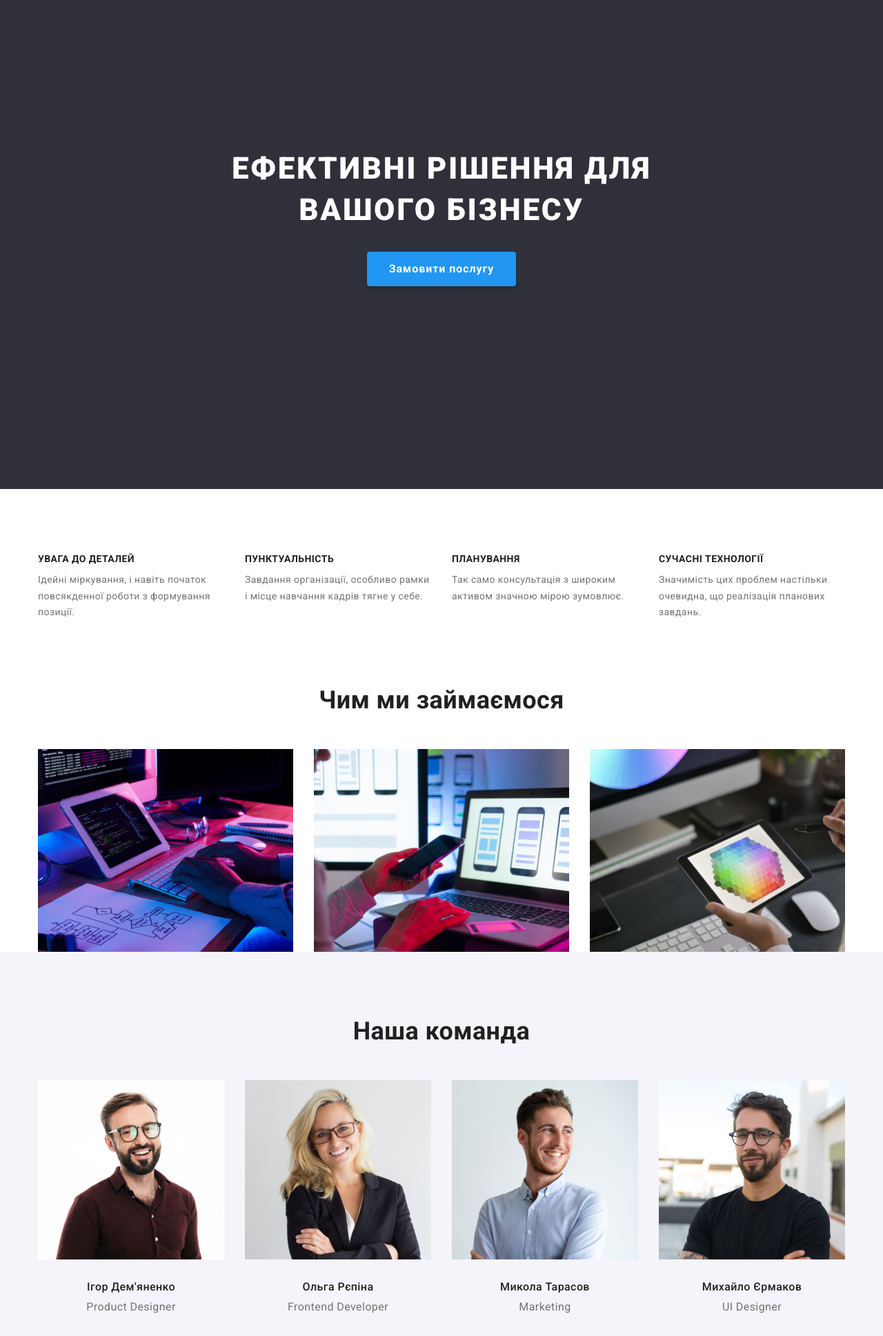
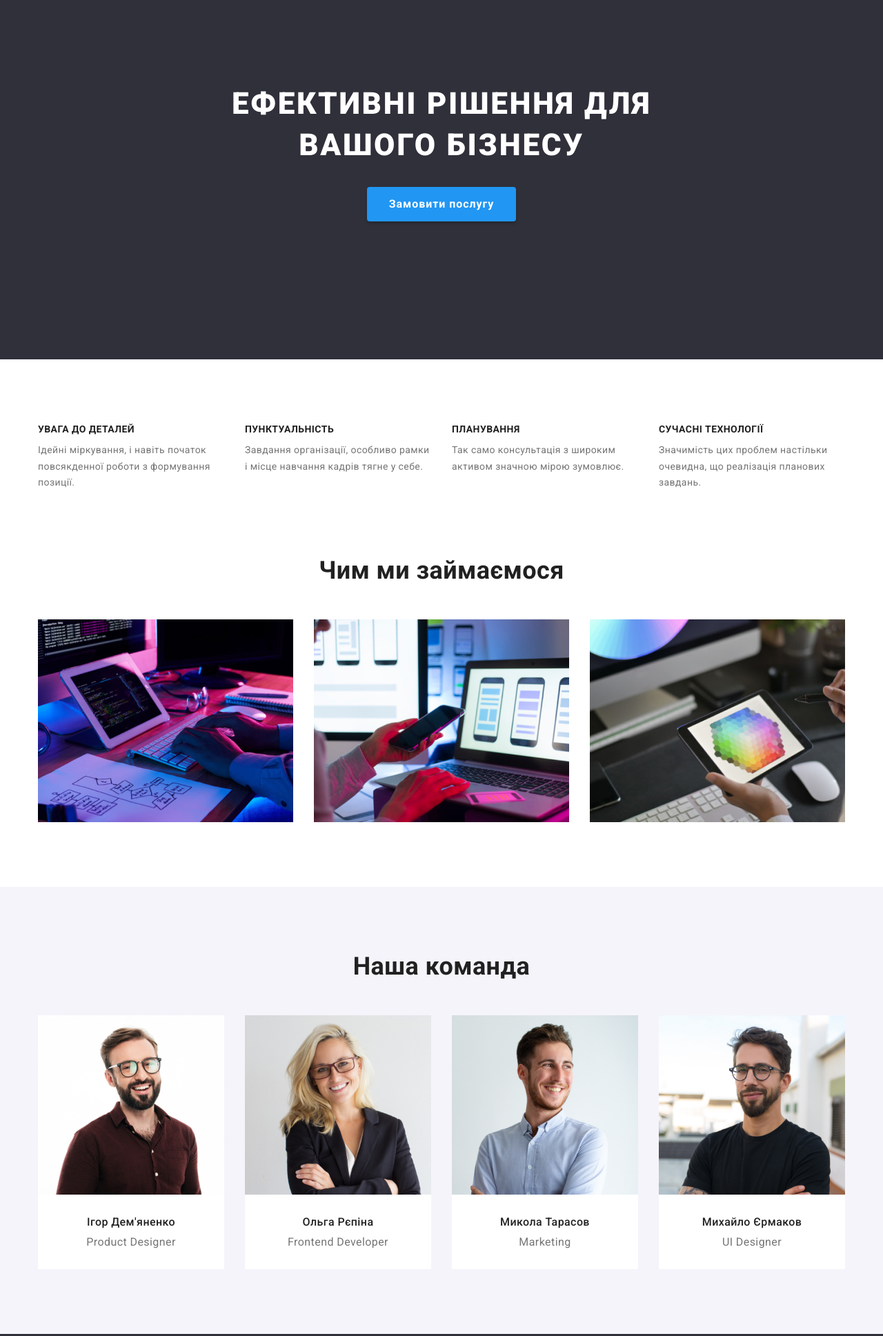
Before and after one commit to Tetiana-V-Kovalenko/goit-markup-hw-03, a plain HTML site: page index.html in a window 1280 px wide. Shown: the part 160-2097 px from the top of the page at 69% size. Drawn offline with nearby package versions, Linux system fonts and the light colour scheme.

Commit message:
taken into account comments after second review

```diff
--- a/css/styles.css
+++ b/css/styles.css
@@ -71,6 +71,7 @@ header {
   font-family: "Raleway";
   font-weight: 700;
   font-size: 26px;
+  line-height: 1.19;
 }
 .logo-studio {
   color: var(--logo-studio-color);
@@ -118,16 +119,19 @@ header {
   color: var(--active-color);
 }
 .headline {
+  padding-top: 200px;
+  padding-bottom: 200px;
+
   background-color: var(--special-backsround-color);
   text-align: center;
 }
-.headline .container {
-  padding-top: 200px;
-  padding-bottom: 200px;
-}
+
 .headline .title {
   margin: 0;
   margin-bottom: 30px;
+  margin-right: auto;
+  margin-left: auto;
+  width: 696px;
 
   color: var(--white-text-color);
   font-weight: 900;
@@ -176,7 +180,7 @@ header {
 }
 
 .desc-doing {
-  padding: 0;
+  padding-top: 0;
 }
 .desc-doing .title {
   margin-bottom: 50px;
@@ -186,6 +190,7 @@ header {
   line-height: 42px;
   text-align: center;
 }
+
 .doing-img {
   display: flex;
 }
@@ -212,27 +217,35 @@ header {
 .common-employees .one-of:not(:last-child) {
   margin-right: 30px;
 }
+.person {
+  padding-top: 30px;
+  padding-bottom: 30px;
+  background-color: var(--white-text-color);
+}
 .employees .name {
-  margin-top: 30px;
   margin-bottom: 10px;
   font-weight: 500;
   font-size: 16px;
   line-height: 1.1875;
 }
 .employees .job {
-  padding-bottom: 30px;
   font-size: 16px;
   line-height: 1.1875;
   color: var(--desrp-color);
 }
-.container.footer {
-}
+
 .footer-contacts {
   padding-top: 60px;
   padding-bottom: 60px;
   color: var(--white-text-color);
   background-color: var(--special-backsround-color);
   line-height: 1.71;
+}
+.footer .logo {
+  margin-right: 0;
+}
+.common-contacts.footer {
+  margin-top: 20px;
 }
 .footer-contacts .contact {
   text-decoration: none;
@@ -242,9 +255,7 @@ header {
 .contacts .item:not(:last-child) {
   margin-bottom: 9px;
 }
-.footer-contacts .contacts {
-  margin-top: 20px;
-}
+
 .contact.address {
   color: var(--headline-text-colorhead);
 }
@@ -300,6 +311,7 @@ header {
   border-bottom: 1px solid var(--border-color);
 }
 .projects-name {
+  margin-bottom: 4px;
   font-weight: 700;
   font-size: 18px;
   line-height: 2;
--- a/index.html
+++ b/index.html
@@ -52,12 +52,9 @@
     </header>
 
     <main>
-      <section class="headline section">
-        <div class="container section">
-          <h1 class="title">
-            Ефективні рішення для <br />
-            вашого бізнесу
-          </h1>
+      <section class="headline">
+        <div class="container">
+          <h1 class="title">Ефективні рішення для вашого бізнесу</h1>
           <button type="button" class="order-btn">Замовити послугу</button>
         </div>
       </section>
@@ -117,18 +114,24 @@
           <ul class="common-employees list">
             <li class="one-of">
               <img src="./images/team.jpg" alt="Ihor Demyanenko" width="270" />
+              <div class="person">
                 <h3 class="name">Ігор Дем'яненко</h3>
                 <p class="job">Product Designer</p>
+              </div>
             </li>
             <li class="one-of">
               <img src="./images/team1.jpg" alt="Olga Repina" width="270" />
+              <div class="person">
                 <h3 class="name">Ольга Рєпіна</h3>
                 <p class="job">Frontend Developer</p>
+              </div>
             </li>
             <li class="one-of">
               <img src="./images/team2.jpg" alt="Mykola Tarasov" width="270" />
+              <div class="person">
                 <h3 class="name">Микола Тарасов</h3>
                 <p class="job">Marketing</p>
+              </div>
             </li>
             <li class="one-of">
               <img
@@ -136,8 +139,10 @@
                 alt="Mykhailo Yermakov"
                 width="270"
               />
+              <div class="person">
                 <h3 class="name">Михайло Єрмаков</h3>
                 <p class="job">UI Designer</p>
+              </div>
             </li>
           </ul>
         </div>
@@ -148,7 +153,7 @@
         <a href="./index.html" class="logo"
           >Web<span class="logo-studio-foot">Studio</span></a
         >
-        <address>
+        <address class="common-contacts footer">
           <ul class="contacts">
             <li class="item">
               <a
```
Also changed, not shown: portfolio.html (+1 -1 lines). Lines whose indentation alone changed are shown as unchanged.
